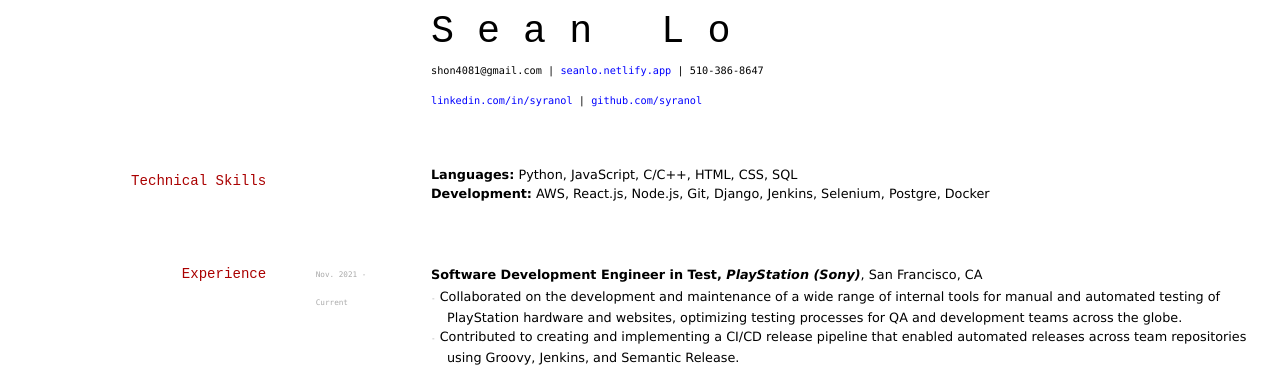
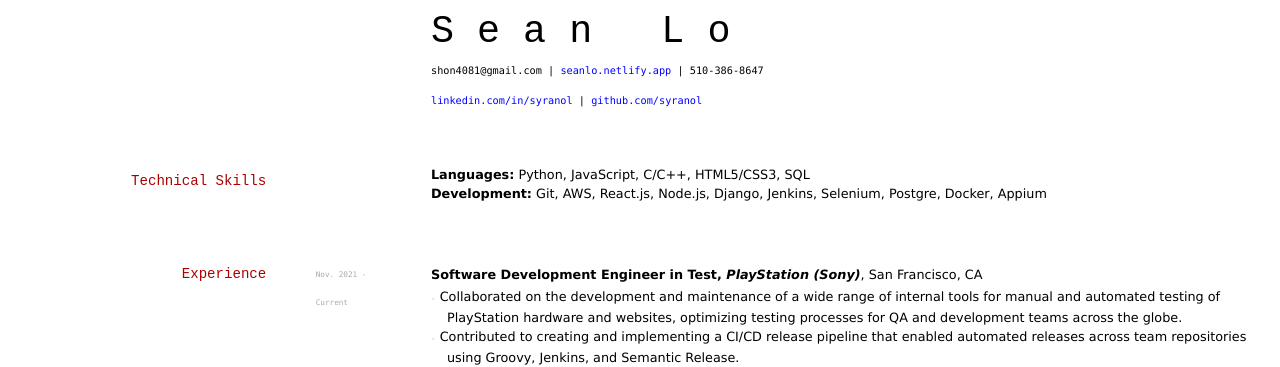
Before and after one commit to elipapa/markdown-cv, a Jekyll site: the page built from index.md, in a window 1280 px wide. Shown: the top 367 px of the page. Built offline with Jekyll 4.4.1, drawn with Linux system fonts in a browser that asks for light colours.

Commit message:
Update index.md

```diff
--- a/index.md
+++ b/index.md
@@ -15,8 +15,8 @@ title: Sean Lo's Resume
 </div>
 
 ## Technical Skills
-- __Languages:__ Python, JavaScript, C/C++, HTML, CSS, SQL
-- __Development:__ AWS, React.js, Node.js, Git, Django, Jenkins, Selenium, Postgre, Docker
+- __Languages:__ Python, JavaScript, C/C++, HTML5/CSS3, SQL
+- __Development:__ Git, AWS, React.js, Node.js, Django, Jenkins, Selenium, Postgre, Docker, Appium
 
 ## Experience
 
```
